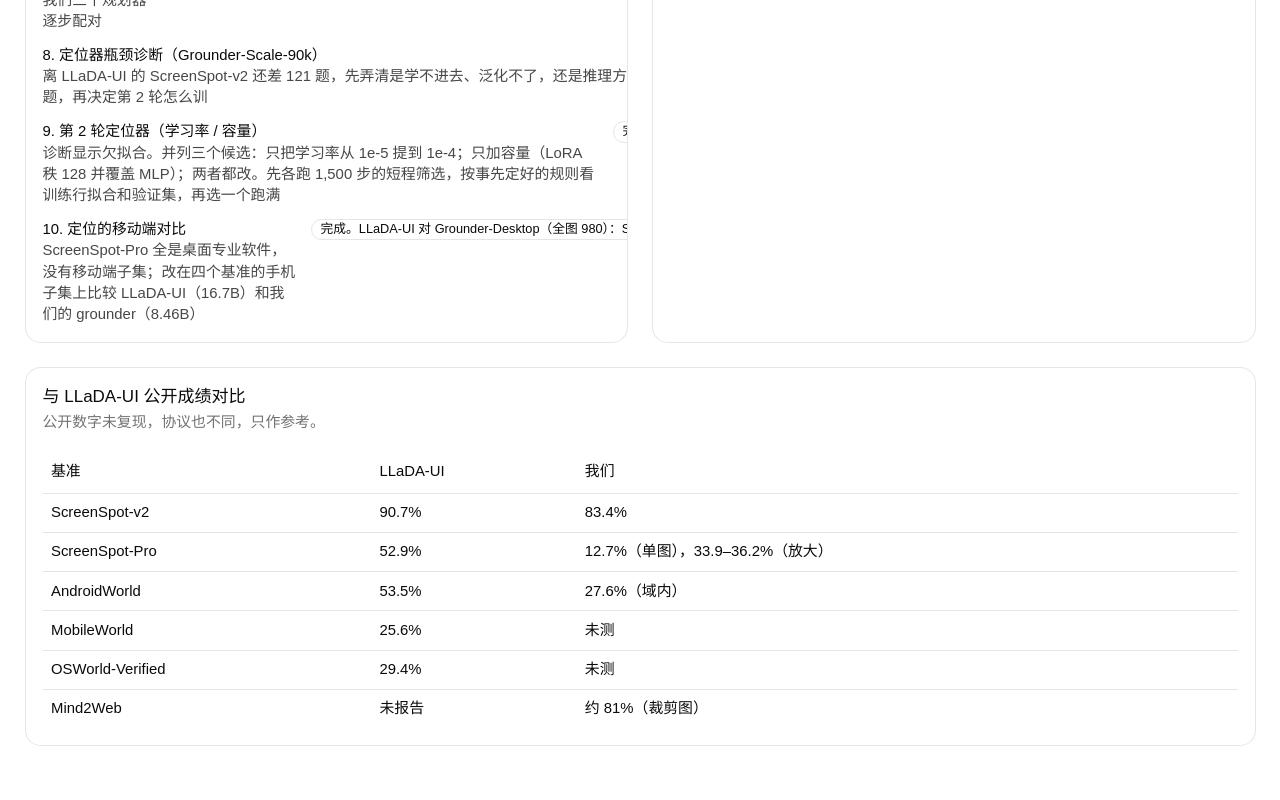
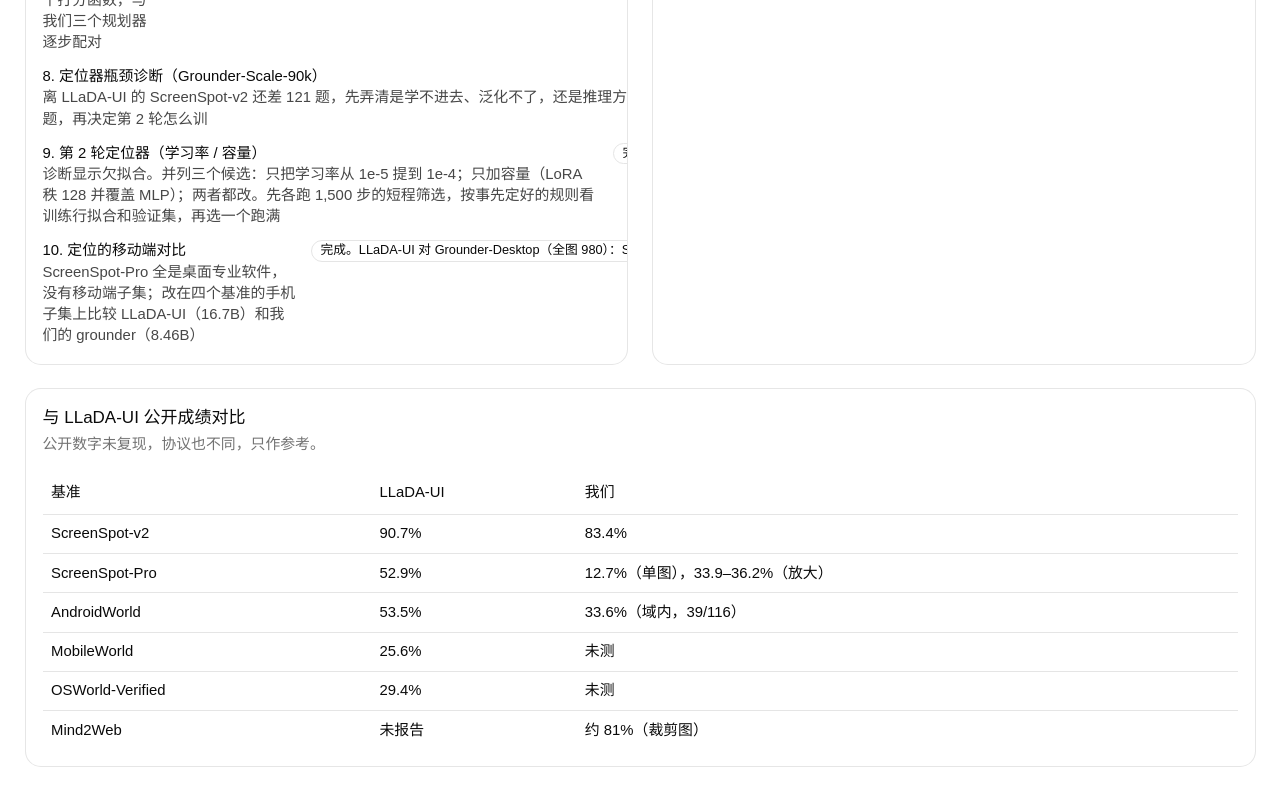
Before and after one commit to moeleak/train-tracer, a React (Vite) app: page / in a window 1280 px wide. Shown: the part 956-1756 px from the top of the page. Before the commit the page ends 1735 px from the top, so only its background shows below. Built offline with nearby package versions, Linux system fonts and the light colour scheme.

Commit message:
feat: RL round 4 AndroidWorld result

```diff
--- a/src/data/experiments.ts
+++ b/src/data/experiments.ts
@@ -41,7 +41,7 @@ export const planners: Planner[] = [
   { name: "SelfLearn-Guided", code: "guided", baseline: "SelfLearn", variable: "加教师接管后做成的过程", addedRows: 5354, totalRows: 32582, seed: 42, steps: 4074, hardware: "8×A100", aw116: 29, dev209: 67, status: "done", note: "没有显著提升：开发集 67 对 60（p = 0.12），正式题 29 对 32（p = 0.61），OpenMobile 45.37% 对 46.57%（−1.2 点，不显著）。提升只在有引导数据的模板上，重复动作率升高。SelfLearn 是 4×H100 训的，比较不是严格只变数据" },
   { name: "SelfLearn-ACTag", code: "rftactagt", baseline: "SelfLearn-ACFull", variable: "AndroidControl 行加环境标记，再加 3,459 行新数据", addedRows: 3459, totalRows: null, seed: 42, steps: null, hardware: "8×A100", aw116: 33, dev209: 76, status: "done", note: "目前最好的规划器。OpenMobile 49.43%（742/1,501）" },
   { name: "SelfLearn-ACTagBroad", code: "rftactagb", baseline: "SelfLearn-ACTag", variable: "再加 3,331 行覆盖更广的教师轨迹", addedRows: 3331, totalRows: null, seed: 42, steps: null, hardware: "8×A100", aw116: 29, dev209: 75, status: "done", note: "11-16 训完。两项都没有提升：AndroidWorld 29/116 对 SelfLearn-ACTag 33（只新做对 3、只旧做对 7，p = 0.34），开发集 75/209 对 76（8 / 9，p = 1.0）。错误结束变少（31 → 20），但步数耗尽变多（42 → 58），重复动作 11.9% → 18.4%。OpenMobile 初步 48.70%（731/1,501），比 SelfLearn-ACTag 少 11 条，正式打分待做。这批数据不再沿用" },
-  { name: "SelfLearn-ACTag-RL", code: "grpo-pilot", baseline: "SelfLearn-ACTag", variable: "在线强化学习（GRPO）：模型自己采样做题，按官方检查器的成败调整", addedRows: null, totalRows: null, seed: 42, steps: 100, hardware: "8×A100", aw116: null, dev209: 81, status: "done", note: "11-18 到 11-19 的试点，6 轮：每轮在 48 个训练题上各采样 8 次（采样温度 1.3，只用于生成训练数据），同一题 8 次的成败互相比较，做对的那几次加强、做错的减弱，并用 KL 约束不离 SelfLearn-ACTag 太远；评测仍是 T=0。验证集 25 → 26 → 29 → 28（第 0、2、4、6 轮后），按规则选第 4 轮（累计 100 个优化步）。开发集 81/209 对 SelfLearn-ACTag 76/209：只有它做对 11 题、只有 ACTag 做对 6 题，p = 0.33，不显著。步数耗尽 59 → 48，重复上一动作 28% → 21%，但宣布完成却做错 64 → 70。6 轮一共只走了 144 个优化步，离参考模型的 KL 只有 0.07，模型变化很小。AndroidWorld 正式题和 OpenMobile 还没测" },
+  { name: "SelfLearn-ACTag-RL", code: "grpo-pilot", baseline: "SelfLearn-ACTag", variable: "在线强化学习（GRPO）：模型自己采样做题，按官方检查器的成败调整", addedRows: null, totalRows: null, seed: 42, steps: 100, hardware: "8×A100", aw116: 39, dev209: 81, status: "done", note: "11-18 到 11-19 的试点，6 轮：每轮在 48 个训练题上各采样 8 次（采样温度 1.3，只用于生成训练数据），同一题 8 次的成败互相比较，做对的那几次加强、做错的减弱，并用 KL 约束不离 SelfLearn-ACTag 太远；评测仍是 T=0。验证集 25 → 26 → 29 → 28（第 0、2、4、6 轮后），按规则选第 4 轮（累计 100 个优化步）。开发集 81/209 对 SelfLearn-ACTag 76/209：只有它做对 11 题、只有 ACTag 做对 6 题，p = 0.33，不显著。步数耗尽 59 → 48，重复上一动作 28% → 21%，但宣布完成却做错 64 → 70。6 轮一共只走了 144 个优化步，离参考模型的 KL 只有 0.07。AndroidWorld 正式题 39/116 对 33/116：ACTag 做对的 33 题全部保住、另多做对 6 题，p = 0.031，显著（事先登记的主比较，只报告不选模型）；步数耗尽 42 → 33。OpenMobile 还没测" },
 ]
 
 export const grounders = [
@@ -97,7 +97,7 @@ export const datasets = [
 export const published = [
   { benchmark: "ScreenSpot-v2", theirs: "90.7%", ours: "83.4%" },
   { benchmark: "ScreenSpot-Pro", theirs: "52.9%", ours: "12.7%（单图），33.9–36.2%（放大）" },
-  { benchmark: "AndroidWorld", theirs: "53.5%", ours: "27.6%（域内）" },
+  { benchmark: "AndroidWorld", theirs: "53.5%", ours: "33.6%（域内，39/116）" },
   { benchmark: "MobileWorld", theirs: "25.6%", ours: "未测" },
   { benchmark: "OSWorld-Verified", theirs: "29.4%", ours: "未测" },
   { benchmark: "Mind2Web", theirs: "未报告", ours: "约 81%（裁剪图）" },
@@ -111,7 +111,7 @@ export const controlGaps = [
 ]
 
 export const nextSteps = [
-  { title: "在线强化学习试点（SelfLearn-ACTag-RL）", why: "加数据的做法在 AndroidWorld 上停在 29–33 题；文献里 SFT 之后做在线 RL（GRPO）是增益最大、最一致的一步。用户 11-18 批准只在生成训练数据时用 T>0 采样", state: "完成（11-19）。验证 25 → 26 → 29 → 28，选第 4 轮；开发集 81/209 对 76/209（p = 0.33），没有显著提升。6 轮只训了 144 步、KL 0.07，规模太小，下一步要加大更新量才能看出 RL 的效果" },
+  { title: "在线强化学习试点（SelfLearn-ACTag-RL）", why: "加数据的做法在 AndroidWorld 上停在 29–33 题；文献里 SFT 之后做在线 RL（GRPO）是增益最大、最一致的一步。用户 11-18 批准只在生成训练数据时用 T>0 采样", state: "完成（11-19）。验证 25 → 26 → 29 → 28，选第 4 轮；开发集 81/209 对 76/209（p = 0.33，不显著），AndroidWorld 正式题 39/116 对 33/116（6 / 0，p = 0.031，显著）。6 轮只训了 144 步、KL 0.07；第二期加大更新量（学习率 ×3、每轮 2 遍、16 轮）已准备好，等启动" },
   { title: "错题引导第 2 轮（SelfLearn-Guided）", why: "SelfLearn 只能从自己做对的题里学。先找出它做错的题，再让教师在错题上接手做完，只留官方检查器判成功的过程", state: "完成（11-13）：教师在 711 个错题里做成 359 个，定稿 3,888 行；训出的 SelfLearn-Guided 三项评测都没有显著超过 SelfLearn。开发集里当初从未做对的那组从 1/96 到 5/96，但 4 个来自同一个模板；数据最多的日历添加事件类仍然全错" },
   { title: "训练 Teacher-Seed4242 和 SelfLearn-Seed4242", why: "补上噪声基线", state: "等决定" },
   { title: "训练 SelfLearn-NoFirstStep", why: "拆开 SelfLearn-Round2 的两个变量", state: "等决定" },
```
